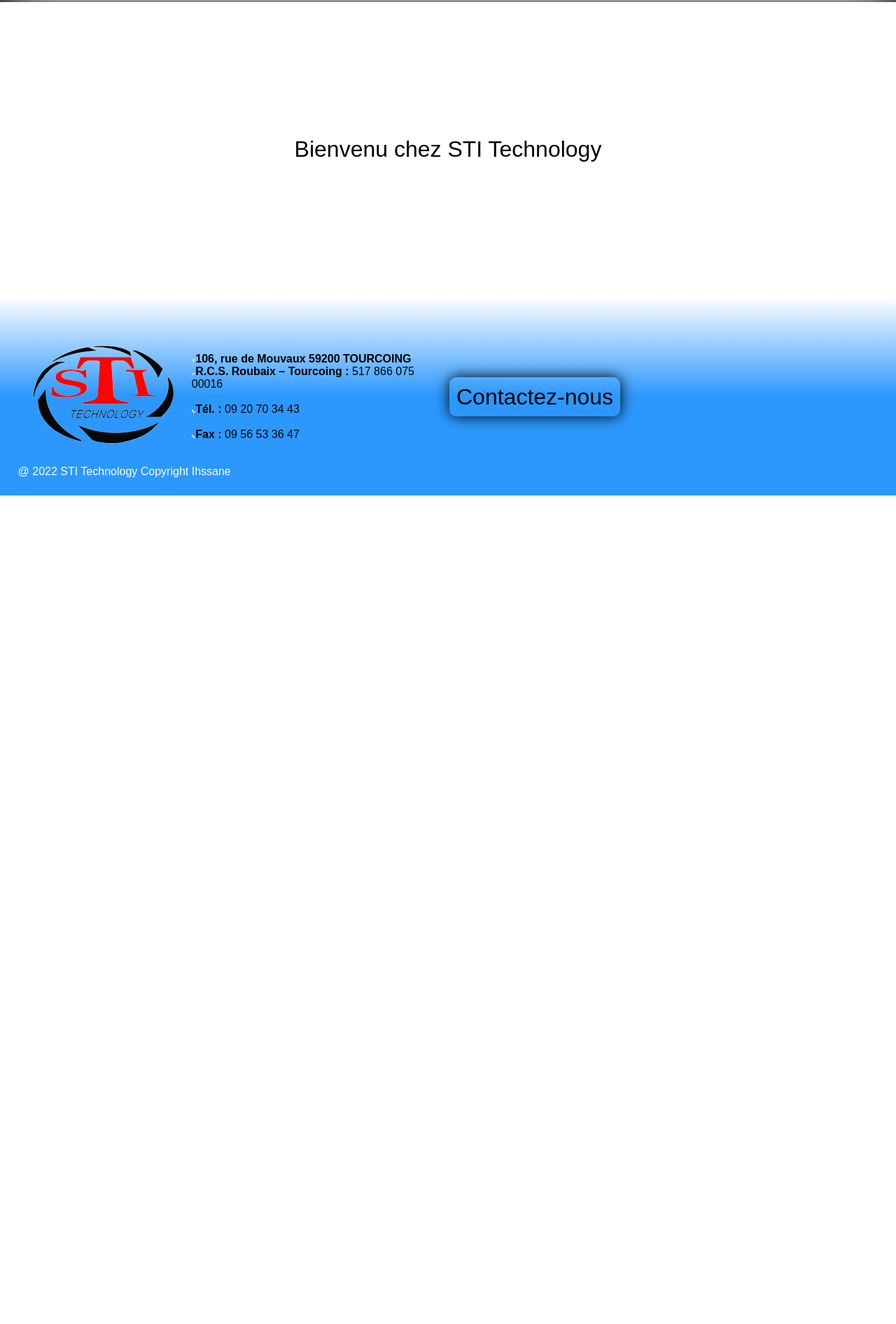
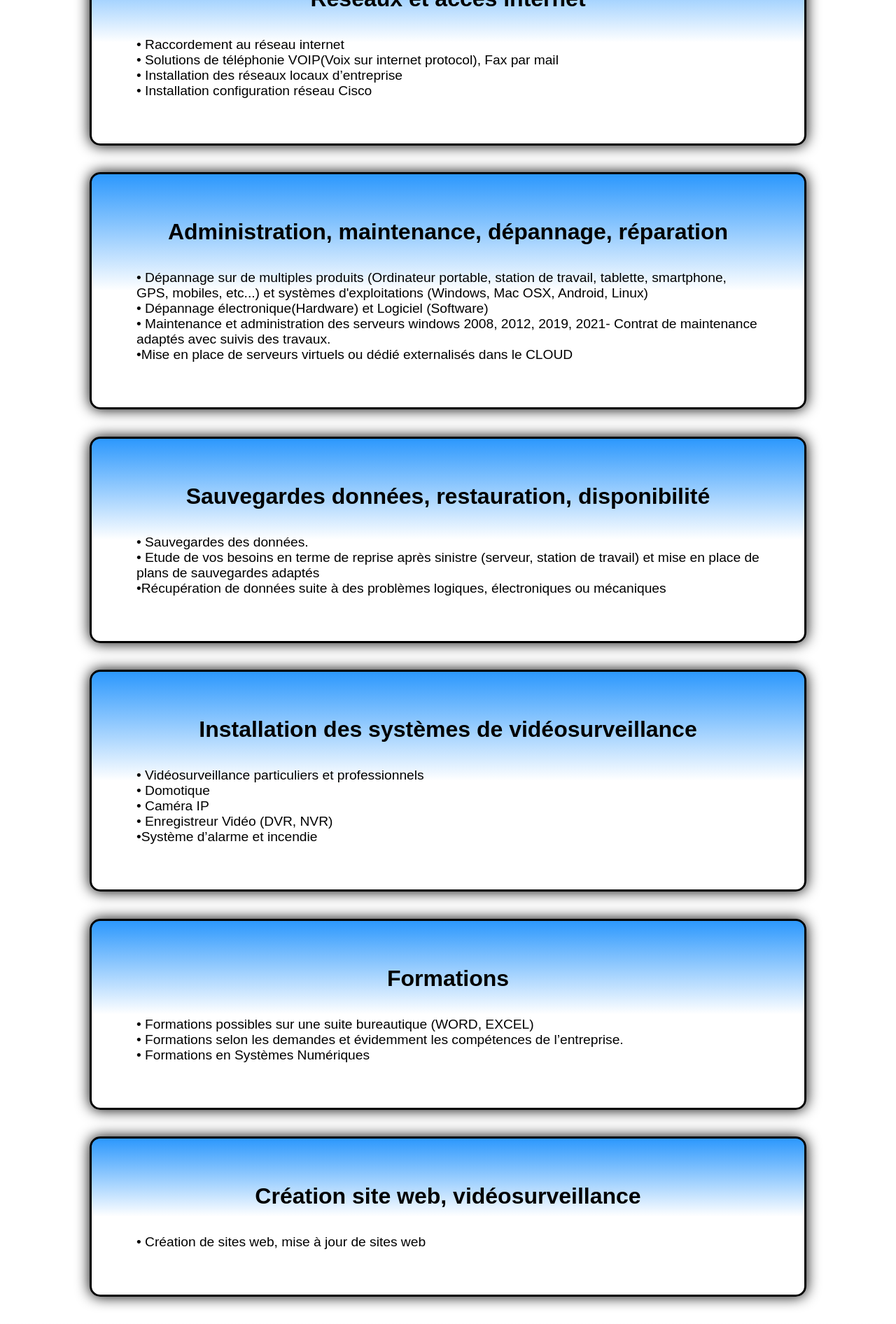
Before and after one commit to Ancestrix/sti-technology, a PHP site: page /service.html in a window 1280 px wide; the page is wider, and only the part inside the window is pictured. Shown: the part 853-2745 px from the top of that part at 70% size. Before the commit the page ends 1561 px from the top of that part, so only its background shows below. Run offline with PHP 8.4, Linux system fonts and the light colour scheme.

Commit message:
ajout des modif

```diff
--- a/contact.html
+++ b/contact.html
@@ -13,12 +13,14 @@
       <ul class="menu">
         <li><a href="index.html">Accueil</a>
         </li>
-        <li><a href="#">Nos services</a>
+        <li><a href="service.html">Nos services</a>
         </li>
         <li><a href="#">Contact</a></li>
         <li><a href="#">A propos</a></li>
       </ul>
     </nav>
+
+    <h1 class="titre">CONTACT</h1>
 
     <contenu>
       <table>
--- a/index.html
+++ b/index.html
@@ -14,7 +14,7 @@
       <ul class="menu">
         <li><a href="index.html">Accueil</a>
         </li>
-        <li><a href="#">Nos services</a>
+        <li><a href="service.html">Nos services</a>
         </li>
         <li><a href="contact.html">Contact</a></li>
         <li><a href="#">A propos</a></li>
--- a/service.html
+++ b/service.html
@@ -4,13 +4,13 @@
     <meta charset="UTF-8">
     <meta http-equiv="X-UA-Compatible" content="IE=edge">
     <meta name="viewport" content="width=device-width, initial-scale=1.0">
-    <link rel="stylesheet" href="style_index.css">
+    <link rel="stylesheet" href="https://cdnjs.cloudflare.com/ajax/libs/font-awesome/4.7.0/css/font-awesome.min.css">
+    <link rel="stylesheet" href="style_service.css">
     <title>STI Technology</title>
 </head>
 <body>
   <a href="index.html" class="logo"><img src="stilogo.png" /></a>
     <nav>
-      <a href="index.html" class="logo"><img src="stilogo.png" /></a>
       <ul class="menu">
         <li><a href="index.html">Accueil</a>
         </li>
@@ -21,11 +21,61 @@
       </ul>
     </nav>
 
-    <div class="conteneur">
-      <iframe src="https://www.google.com/maps/embed?pb=!4v1669506669436!6m8!1m7!1sPR2EUvOYkXXZCVvXq-fGtQ!2m2!1d50.69480500807562!2d3.152071898886066!3f170.1687669480117!4f4.2928853967725615!5f0.4000000000000002" width="100%" height="450" style="border:0;" allowfullscreen="" loading="lazy" referrerpolicy="no-referrer-when-downgrade"></iframe>
-    </div>
+    <h1 class="titre">NOS SERVICES</h1>
+
     <contenu>
-      <p>Bienvenu chez STI Technology</p>
+      <div class="one">
+        <h1>Vente matériel, consommables, logiciels</h1></br></br>
+        <p>•	Large choix de produits grâce à de nombreux partenariats</p>
+        <p>•	Vente et installation des logiciels Microsoft Windows, CIEL, Antivirus, ….</p>
+        <p>•	Assemblage et intégration de matériel, possibilité de stations dédiées à la vidéo, musique, jeux, DAO, CAO</p>
+        <p>•	Vente de matériel informatique destiné aux points de vente, restaurants, hôtels</p>
+        <p>• Vente et installation des différents  logiciels.</p>
+      </div>
+
+      <div class="two">
+        <h1>Réseaux et accès internet</h1></br></br>
+          <p>•	Raccordement au réseau internet</p>
+          <p>•	Solutions de téléphonie VOIP(Voix sur internet protocol), Fax par mail</p>
+          <p>•	Installation des réseaux locaux d’entreprise</p>
+          <p>•	Installation configuration réseau Cisco</p>
+      </div>
+
+      <div class="three">
+        <h1>Administration, maintenance, dépannage, réparation</h1></br></br>
+        <p>•	Dépannage sur de multiples produits (Ordinateur portable, station de travail, tablette, smartphone, GPS, mobiles, etc...) et systèmes d'exploitations (Windows, Mac OSX, Android, Linux)</p>
+        <p>•	Dépannage électronique(Hardware) et Logiciel (Software)</p>
+        <p>•	Maintenance et administration des serveurs windows 2008, 2012, 2019, 2021- Contrat de maintenance adaptés avec suivis des travaux.</p>
+        <p>•Mise en place de serveurs virtuels ou dédié externalisés dans le CLOUD </p>
+      </div>
+
+      <div class="four">
+        <h1>Sauvegardes données, restauration, disponibilité</h1></br></br>
+        <p>•	Sauvegardes des données.</p>
+        <p>•	Etude de vos besoins en terme de reprise après sinistre (serveur, station de travail) et mise en place de plans de sauvegardes adaptés</p>
+        <p>•Récupération de données suite à des problèmes logiques, électroniques ou mécaniques</p>
+      </div>
+
+      <div class="five">
+        <h1>Installation des systèmes de vidéosurveillance</h1></br></br>
+        <p>•	Vidéosurveillance particuliers et professionnels</p>
+        <p>•	Domotique</p>
+        <p>•	Caméra IP </p>
+        <p>•	Enregistreur Vidéo (DVR, NVR)</p>
+        <p>•Système d’alarme et incendie</p>
+      </div>
+
+      <div class="sic">
+        <h1>Formations</h1></br></br>
+        <p>•	Formations possibles sur une suite bureautique (WORD, EXCEL)</p>
+        <p>•	Formations selon les demandes et évidemment les compétences de l’entreprise.</p>
+        <p>•	Formations en Systèmes Numériques</p>
+      </div>
+
+      <div class="seven">
+        <h1>Création site web, vidéosurveillance</h1></br></br>
+        <p>•	Création de sites web, mise à jour de sites web</p>
+      </div>
     </contenu>
     <footer>
       <table class="gauche">
@@ -39,6 +89,11 @@
             <p><img src="phone.png"/><b>Tél. : </b><a href="tel:" class="tel"> 09 20 70 34 43</a></p><br>
             <p><img src="phone.png"/><b>Fax :</b><a href="tel:" class="tel"> 09 56 53 36 47</a></p>
           </td>
+          <td class="rs">
+            <a href="#" class="fa fa-facebook"></a>
+            <a href="#" class="fa fa-instagram"></a>
+            <a href="#" class="fa fa-linkedin"></a>
+          </td>
           <td><a href="contact.html" class="foot">Contactez-nous</a></td>
         </tr>
       </table><br>
--- a/style_index.css
+++ b/style_index.css
@@ -20,7 +20,7 @@ nav{
 .menu {
     padding: 1%;
     box-shadow: 0px 15px 20px 0px black;
-    border-radius: 15px;
+    border-radius: 150px;
     background: linear-gradient(rgb(44, 152, 253),white,white);
 }
 
@@ -43,7 +43,6 @@ nav ul::after{
 }
 
 nav a{
-    width: fit-content;
     display: block;
     text-decoration: none;
     color: black;
@@ -166,7 +165,7 @@ footer a:hover{
 
     a.logo{
         text-align: justify;
-        margin-left: calc(500px - 90%);
+        margin-left: 25%;
     }
 
     footer td.contact{
@@ -185,6 +184,10 @@ footer a:hover{
   }
 
   @media screen and (max-width: 350px) {
+
+    td.coordonnee p,td.coordonnee b{
+        font-size: small;
+    }
 
     a.logo{
         text-align: justify;
--- a/style_service.css
+++ b/style_service.css
@@ -63,18 +63,40 @@ nav li a:hover{
     text-shadow: 5px 5px 10px  black;
 }
 
-.conteneur{
+h1.titre{
+    margin-top: 5%;
     text-align: center;
-    box-shadow: inset 5px 5px 80px 0px black;
+    text-decoration: underline;
+}
+
+contenu h1 {
+    text-align: center;
 }
 
 contenu p {
-    padding: 15%;
-    text-align: center;
-    font-size: 200%;
-    box-shadow:  0px 5px 80px 0px black;
+    text-align: left;
+    font-size: 120%;
 }
+
+contenu div {
+    padding: 5%;
+    margin-left: 10%;
+    margin-right: 10%;
+    margin-top: 3%;
+    margin-bottom: 3%;
+    box-shadow: 0px 0px 20px 0px black;
+    border: solid;
+    border-radius: 15px;
+    background: linear-gradient(rgb(44, 152, 253),white,white);
+}
+
+contenu div.one{
+    margin-top: 5%;
+}
+
 footer {
+    width: 100%;
+    max-width: fit-content;
     padding-top: 5%;
     padding-left: 2%;
     padding-bottom: 2%;
@@ -94,12 +116,21 @@ footer td.coordonnee img{
     width: 1.5%;
 }
 footer td.coordonnee{
-    width: fit-content;
+    width: 30%;
+}
+
+footer td.rs {
+    width: 25%;
 }
 
 footer td.logo{
-    width: fit-content;
+    width: 20%;
 }
+
+footer td.contact{
+    width: 25%;
+}
+
 footer a.foot{
     font-size: 2em;
     text-decoration: none;
```
Also changed, not shown: other parts of style_service.css (+100 -2 lines), style_contact.css (+7 -1 lines).
